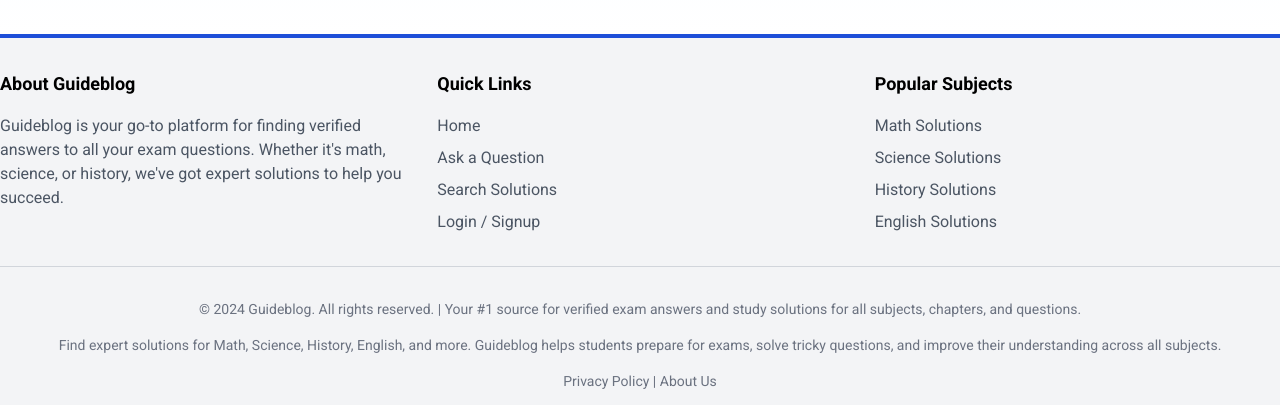
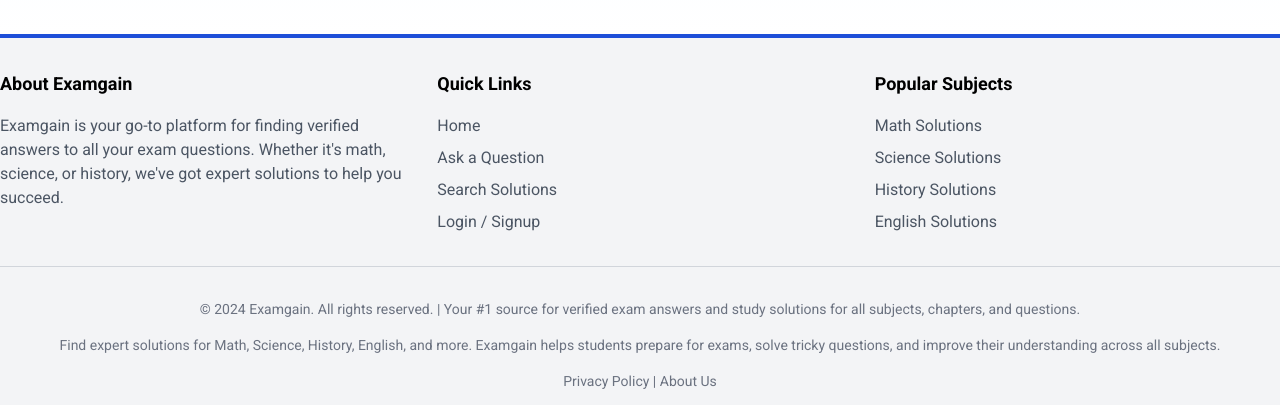
Before and after one commit to PatelAbhay550/examgain, a Next.js app: page / in a window 1280 px wide. Shown: the part 904-1309 px from the top of the page. Built offline with nearby package versions, Linux system fonts and the light colour scheme.

Commit message:
Update Footer.jsx

```diff
--- a/components/Footer.jsx
+++ b/components/Footer.jsx
@@ -8,9 +8,9 @@ const Footer = () => {
         <div className="grid grid-cols-1 md:grid-cols-3 gap-8 text-center md:text-left mb-8">
           {/* About Section */}
           <div>
-            <h4 className="text-lg font-bold mb-4">About Guideblog</h4>
+            <h4 className="text-lg font-bold mb-4">About Examgain</h4>
             <p className="text-gray-600">
-              Guideblog is your go-to platform for finding verified answers to
+              Examgain is your go-to platform for finding verified answers to
               all your exam questions. Whether it's math, science, or history,
               we've got expert solutions to help you succeed.
             </p>
@@ -74,13 +74,13 @@ const Footer = () => {
         {/* Bottom section - SEO-friendly keywords */}
         <div className="border-t border-gray-300 pt-8 text-center text-gray-500 text-sm">
           <p>
-            &copy; {new Date().getFullYear()} Guideblog. All rights reserved. |
+            &copy; {new Date().getFullYear()} Examgain. All rights reserved. |
             Your #1 source for verified exam answers and study solutions for all
             subjects, chapters, and questions.
           </p>
           <p className="mt-4">
             Find expert solutions for Math, Science, History, English, and more.
-            Guideblog helps students prepare for exams, solve tricky questions,
+            Examgain helps students prepare for exams, solve tricky questions,
             and improve their understanding across all subjects.
           </p>
           <p className="mt-4">
```
